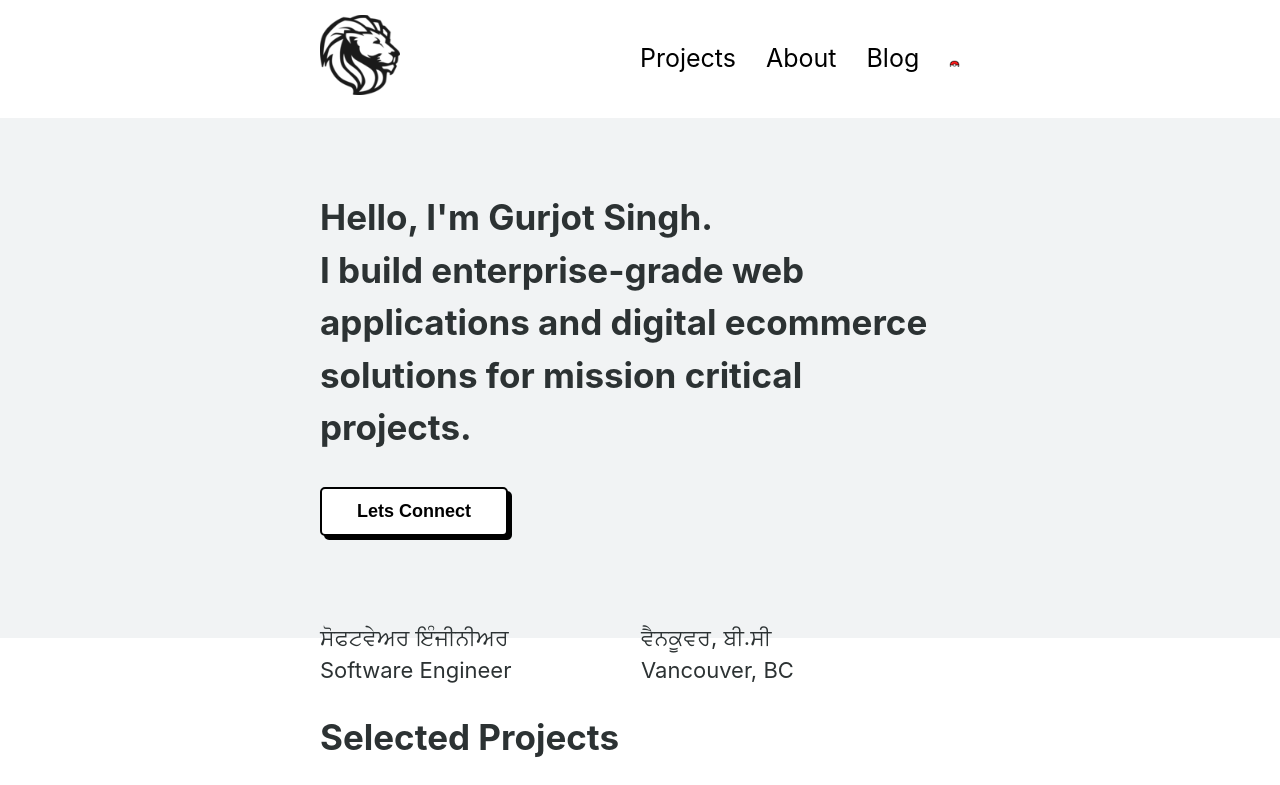
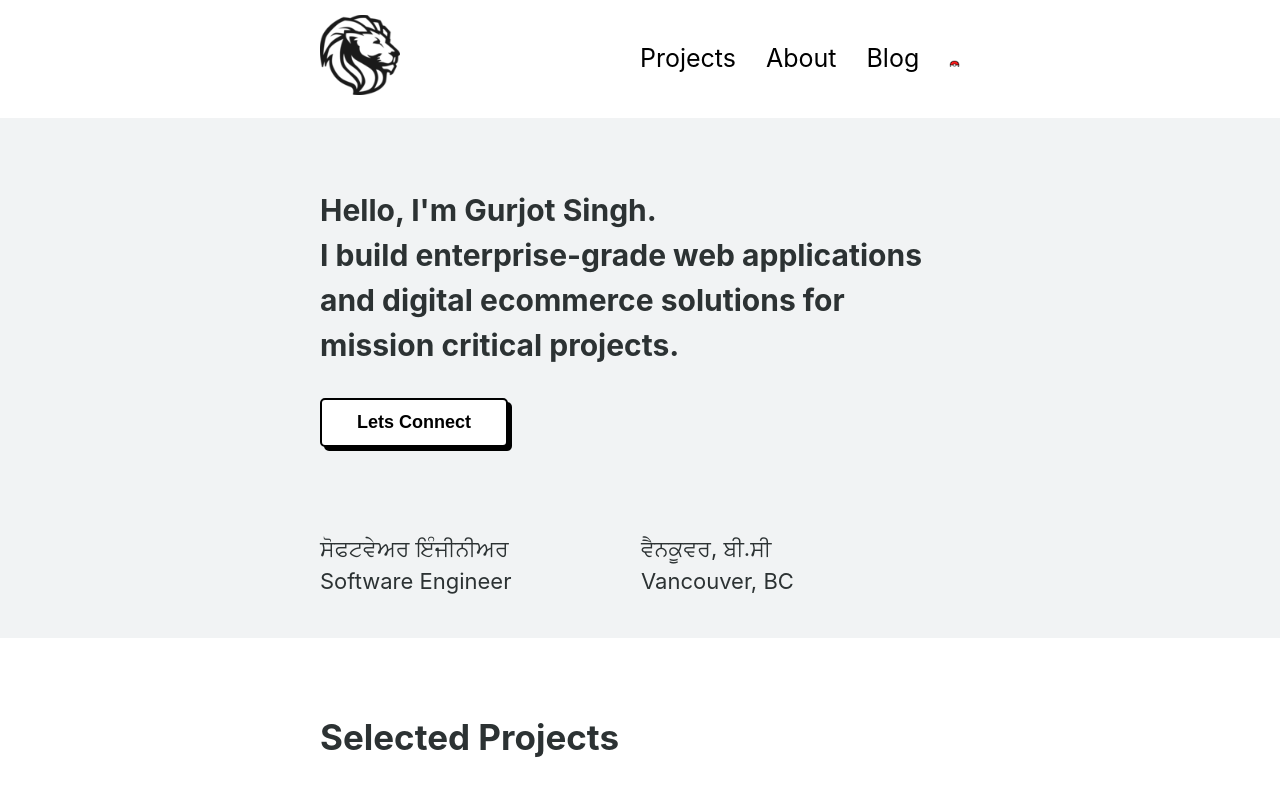
Before and after one commit to gurjotsinghdev/gurjotsinghdev, a Next.js app: page / in a window 1280 px wide. Shown: the top 785 px of the page. Built offline with nearby package versions, Linux system fonts and the light colour scheme.

Commit message:
heading size fix

```diff
--- a/styles/Hero.module.css
+++ b/styles/Hero.module.css
@@ -34,7 +34,7 @@
         height: 520px;
     }
     .heroSection h1 {
-        font-size: 35px;
+        font-size: 30px;
     }
     .heroSection p {
         margin: 0;
```
